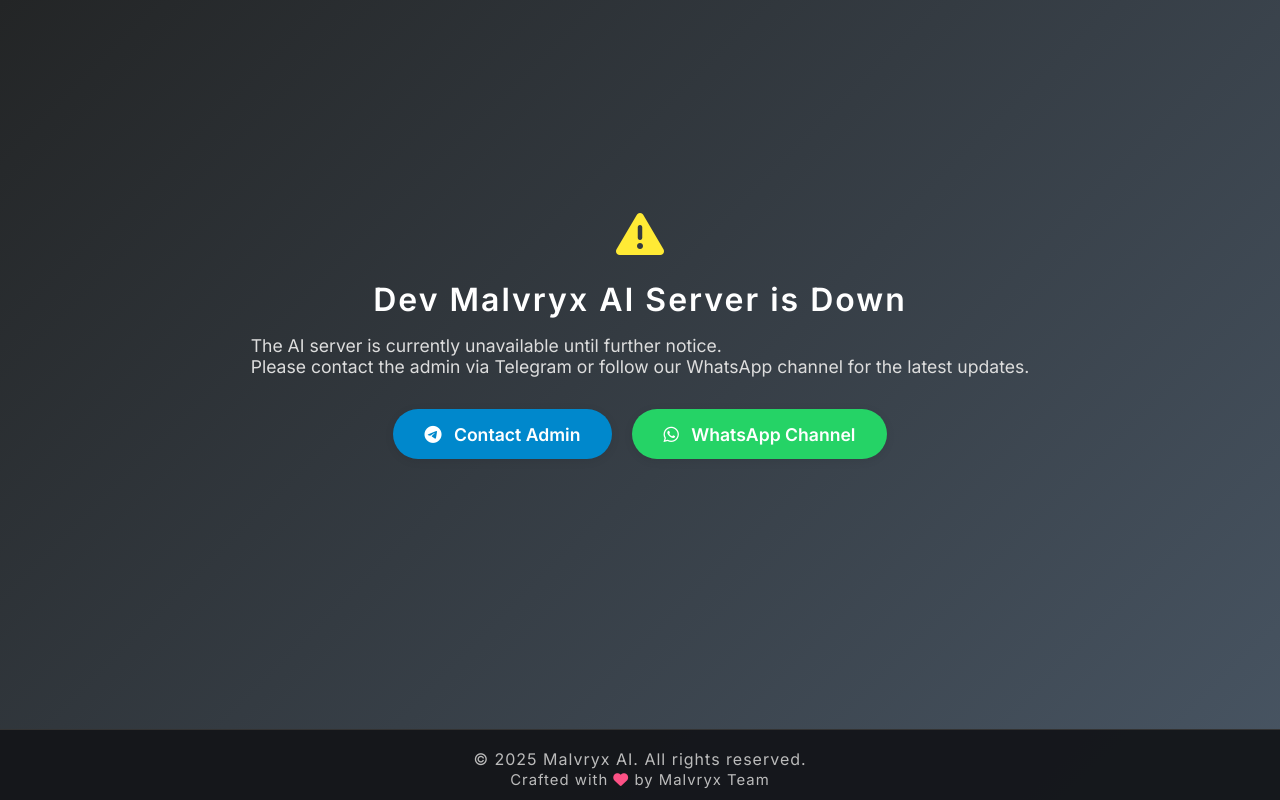
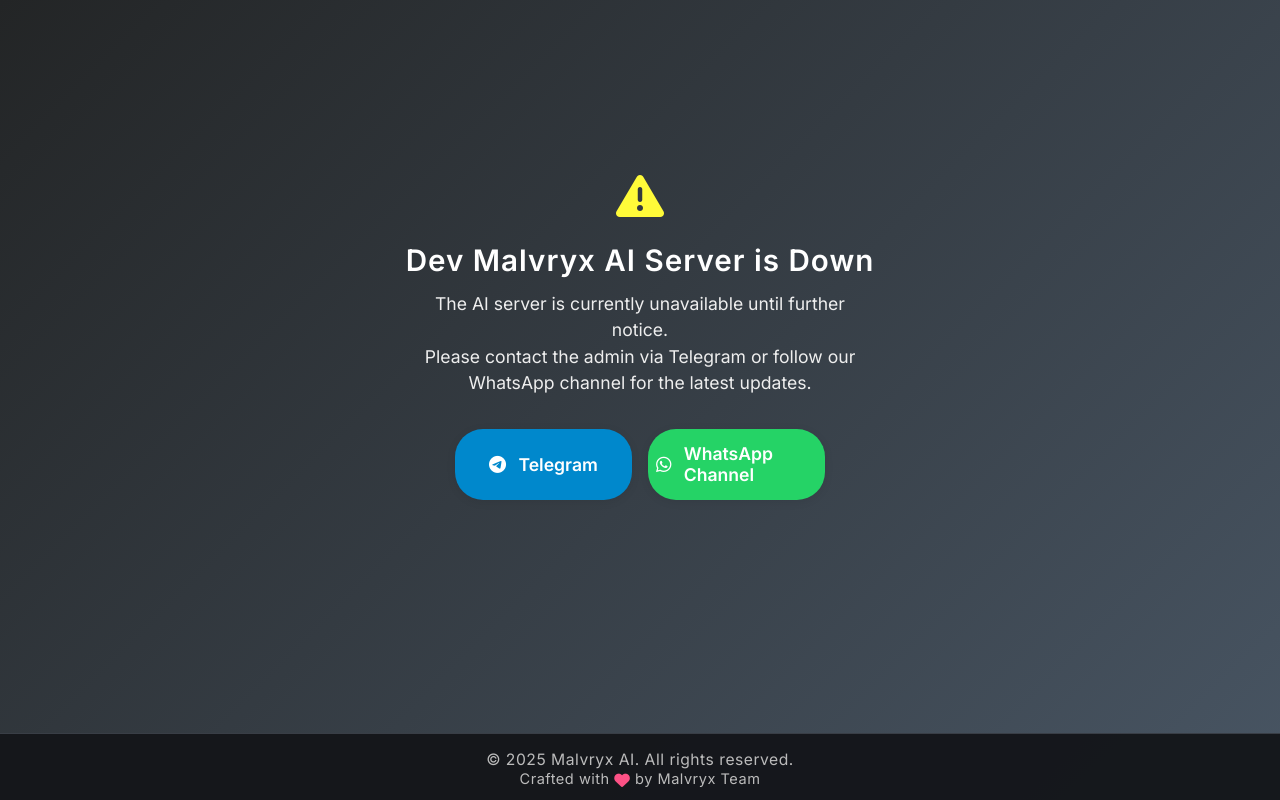
Before and after one commit to Sparks-th/malvryx-ai, a plain HTML site: page index.html in a window 1280 px wide. Drawn offline with Linux system fonts and the light colour scheme.

Commit message:
Refactor HTML structure and styles for better layout

```diff
--- a/index.html
+++ b/index.html
@@ -6,25 +6,30 @@
   <title>Malvryx AI Server Status</title>
   <!-- Google Fonts -->
   <link href="https://fonts.googleapis.com/css2?family=Inter:wght@600;400&display=swap" rel="stylesheet">
-  <!-- Font Awesome for icons -->
+  <!-- Font Awesome -->
   <link rel="stylesheet" href="https://cdnjs.cloudflare.com/ajax/libs/font-awesome/6.4.2/css/all.min.css">
   <style>
+    html, body {
+      height: 100%;
+      margin: 0;
+      padding: 0;
+      font-family: 'Inter', sans-serif;
+      background: linear-gradient(135deg, #232526, #485563);
+      color: #fff;
+    }
     body {
-      background: linear-gradient(135deg, #232526, #485563);
-      margin: 0;
-      font-family: 'Inter', sans-serif;
-      color: #fff;
       min-height: 100vh;
       display: flex;
       flex-direction: column;
       justify-content: space-between;
     }
-    .container {
-      flex: 1;
+    main {
+      flex: 1 0 auto;
       display: flex;
       flex-direction: column;
+      justify-content: center;
       align-items: center;
-      justify-content: center;
+      padding: 2rem 0.8rem;
     }
     .status-icon {
       font-size: 3rem;
@@ -33,83 +38,96 @@
       animation: pulse 2s infinite;
     }
     @keyframes pulse {
-      0% { filter: brightness(1); }
-      50% { filter: brightness(1.4); }
-      100% { filter: brightness(1); }
+      0%,100% { filter: brightness(1); }
+      50% { filter: brightness(1.5); }
     }
     h1 {
-      margin: 0 0 1rem 0;
-      font-size: 2rem;
+      margin: 0 0 0.8rem 0;
+      font-size: 1.85rem;
       font-weight: 700;
-      letter-spacing: 2px;
+      text-align: center;
+      letter-spacing: 1px;
     }
     .desc {
       font-size: 1.1rem;
       margin-bottom: 2rem;
-      color: #ddd;
+      color: #eee;
+      text-align: center;
+      max-width: 28rem;
+      line-height: 1.5;
     }
     .buttons {
       display: flex;
-      gap: 1.2rem;
-      margin-bottom: 2rem;
-      flex-wrap: wrap;
+      flex-direction: row;
+      gap: 1rem;
+      margin-bottom: 2.1rem;
+      width: 100%;
+      max-width: 370px;
       justify-content: center;
     }
     .btn {
+      flex: 1 1 0;
       display: flex;
       align-items: center;
-      padding: 0.9rem 2rem;
+      justify-content: center;
+      gap: 0.7em;
+      padding: 0.93rem 0.5rem;
       font-size: 1.1rem;
       font-weight: 600;
       border: none;
-      border-radius: 30px;
-      text-decoration: none;
+      border-radius: 28px;
       color: #fff;
       cursor: pointer;
-      transition: background 0.18s, box-shadow 0.18s, transform 0.18s;
+      background: #0088cc;
+      text-decoration: none;
+      transition: background 0.18s, box-shadow 0.18s, transform 0.16s;
       box-shadow: 0 2px 10px rgba(0,0,0,0.08);
-      background: #0088cc;
-      gap: 0.7em;
+      margin: 0;
     }
-    .btn:hover {
-      box-shadow: 0 4px 15px rgba(0,0,0,0.14);
-      transform: translateY(-2px) scale(1.04);
+    .btn.whatsapp { background: #25D366; }
+    .btn.telegram { background: #0088cc; }
+    .btn:hover, .btn:focus {
+      box-shadow: 0 4px 15px rgba(0,0,0,0.13);
+      transform: translateY(-2px) scale(1.035);
+      outline: none;
+      filter: brightness(1.1);
     }
-    .btn.whatsapp {
-      background: #25D366;
-    }
-    .btn.telegram {
-      background: #0088cc;
+    @media (max-width:600px) {
+      main {
+        padding: 1.3rem 0.2rem;
+      }
+      h1 { font-size: 1.25rem; }
+      .desc { font-size: 1rem; }
+      .buttons {
+        flex-direction: column;
+        gap: 0.7rem;
+        max-width: 100%;
+      }
+      .btn {
+        width: 100%;
+        font-size: 1rem;
+      }
     }
     footer {
+      flex-shrink: 0;
       background: rgba(20,22,26,0.97);
       color: #bbb;
       text-align: center;
-      padding: 1.2rem 0 0.7rem 0;
-      font-size: 1rem;
-      letter-spacing: 1px;
-      border-top: 1px solid #333;
+      padding: 1rem 0 0.7rem 0;
+      font-size: 0.98rem;
+      border-top: 1px solid #393e46;
+      letter-spacing: .5px;
       margin-top: 2rem;
     }
-    @media (max-width: 500px) {
-      h1 {
-        font-size: 1.2rem;
-      }
-      .btn {
-        width: 90vw;
-        font-size: 1rem;
-        justify-content: center;
-        margin-bottom: 0.5em;
-      }
-      .buttons {
-        flex-direction: column;
-        gap: 0.7em;
-      }
+    .footer-heart {
+      color: #FC5185;
+      font-size: 1.07em;
+      vertical-align: -2px;
     }
   </style>
 </head>
 <body>
-  <div class="container">
+  <main>
     <div class="status-icon">
       <i class="fas fa-exclamation-triangle"></i>
     </div>
@@ -121,17 +139,17 @@
     <div class="buttons">
       <a class="btn telegram" href="https://t.me/malvryx" target="_blank" rel="noopener">
         <i class="fab fa-telegram-plane"></i>
-        Contact Admin
+        Telegram
       </a>
-      <a class="btn whatsapp" href="https://whatsapp.com/channel/0029Vb6MOpx8aKvDyZ59Jn2e"  target="_blank" rel="noopener">
+      <a class="btn whatsapp" href="https://whatsapp.com/channel/0029Vb6MOpx8aKvDyZ59Jn2e" target="_blank" rel="noopener">
         <i class="fab fa-whatsapp"></i>
         WhatsApp Channel
       </a>
     </div>
-  </div>
+  </main>
   <footer>
     &copy; 2025 Malvryx AI. All rights reserved.<br>
-    <span style="font-size:0.93em;">Crafted with <i class="fa fa-heart" style="color:#FC5185"></i> by Malvryx Team</span>
+    <span style="font-size:0.93em;">Crafted with <i class="fa fa-heart footer-heart"></i> by Malvryx Team</span>
   </footer>
 </body>
 </html>
```
